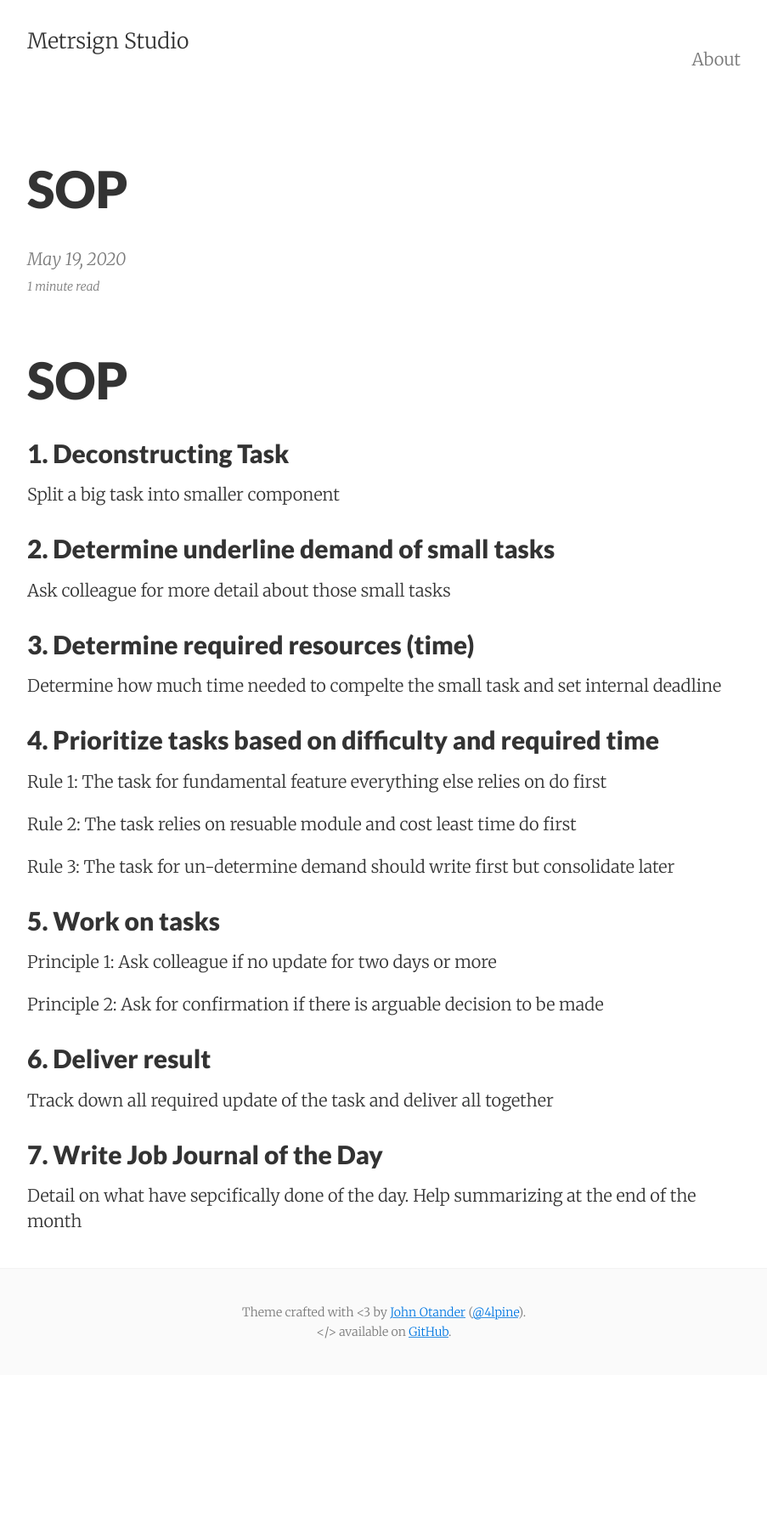
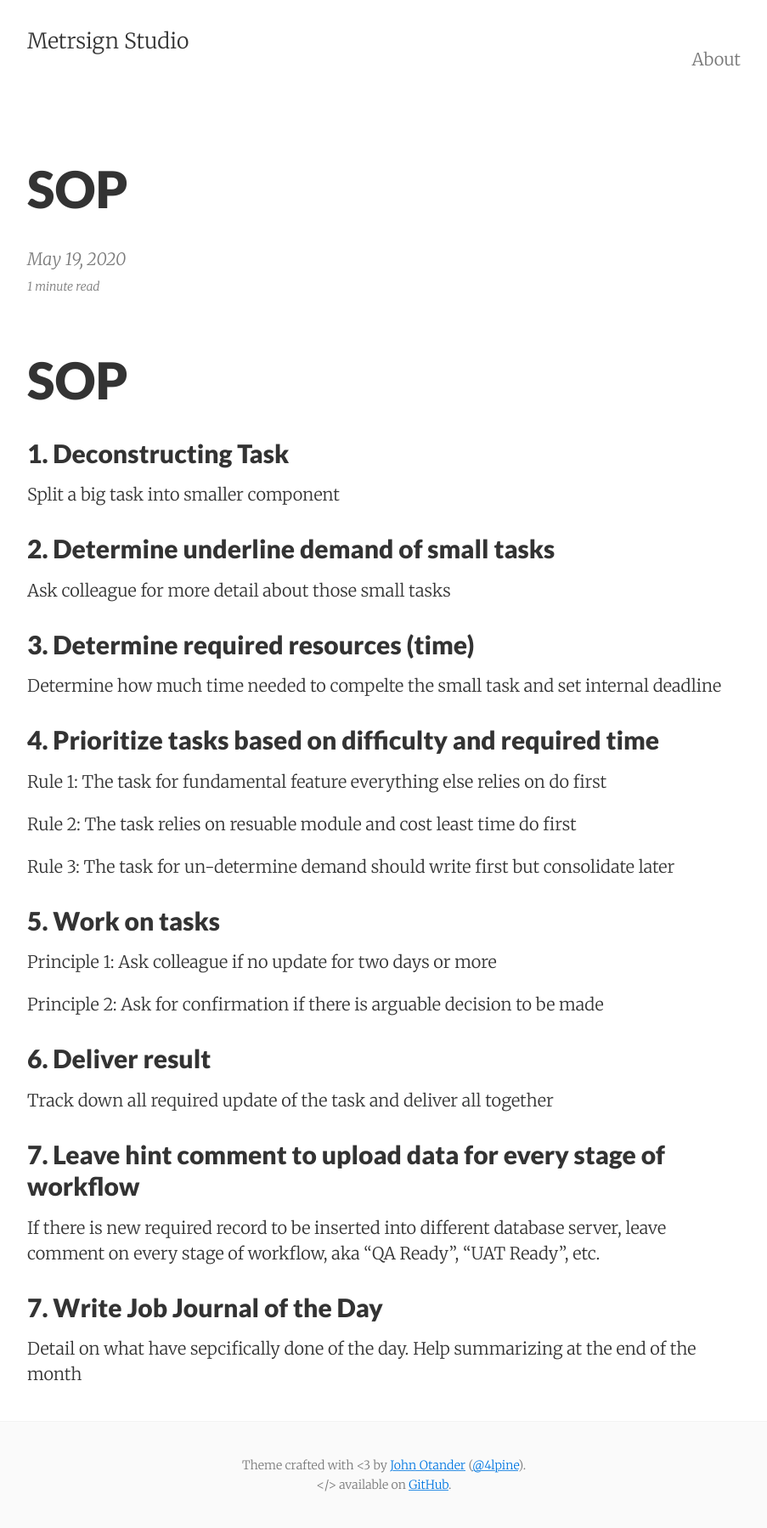
Before and after one commit to jasonwun/jasonwun.github.io, a Jekyll site: the page built from _posts/2020-05-19-SOP.md, in a window 1280 px wide. Shown: the whole page at 85% size, without its empty margins (188-1091 px from the left). Built offline with Jekyll 4.4.1, drawn with Linux system fonts in a browser that asks for light colours; before the commit the page ends 1618 px from its top, so only the background shows below that.

Commit message:
Update SOP

```diff
--- a/_posts/2020-05-19-SOP.md
+++ b/_posts/2020-05-19-SOP.md
@@ -26,5 +26,7 @@ Principle 1: Ask colleague if no update for two days or more
 Principle 2: Ask for confirmation if there is arguable decision to be made
 ## 6. Deliver result
 Track down all required update of the task and deliver all together
+## 7. Leave hint comment to upload data for every stage of workflow
+If there is new required record to be inserted into different database server, leave comment on every stage of workflow, aka "QA Ready", "UAT Ready", etc.
 ## 7. Write Job Journal of the Day
 Detail on what have sepcifically done of the day. Help summarizing at the end of the month
```
Also changed, not shown: appveyor.yml (deleted, +0 -23 lines).
